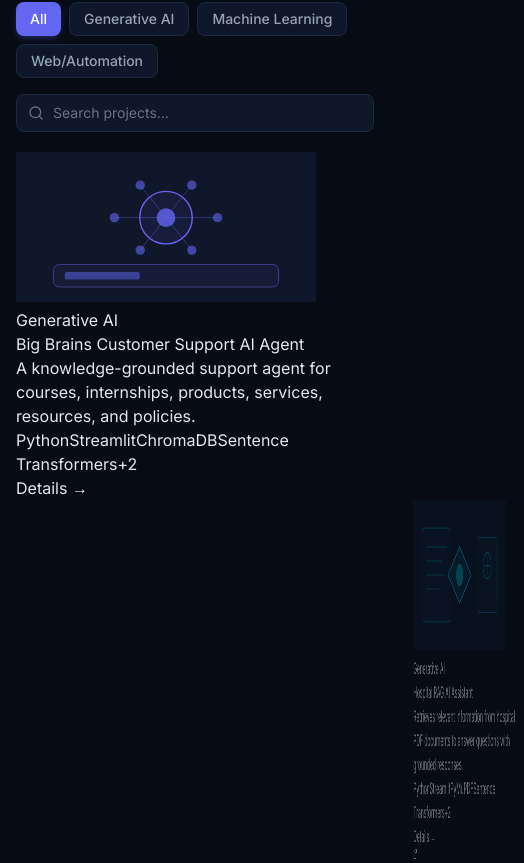
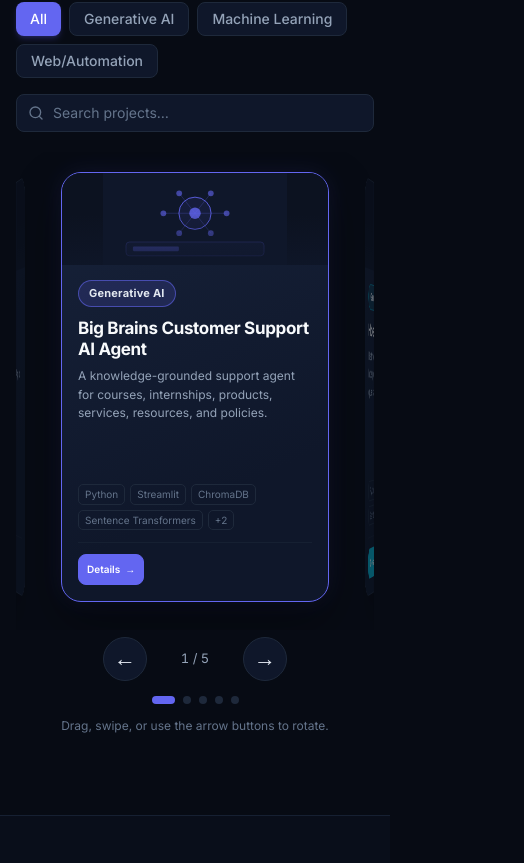
Before and after one commit to muhammdumardev-hash/muhammad-umar-portfolio, a React (Vite) app: page / in a window 390 px wide. Shown: the part 3601-4464 px from the top of the page, 524 px wide, since content can reach past the window. Built offline with nearby package versions, Linux system fonts and the light colour scheme.

Commit message:
Style the Selected Work 3D project carousel

```diff
--- a/src/index.css
+++ b/src/index.css
@@ -116,3 +116,300 @@ body {
   mask-composite: exclude;
   pointer-events: none;
 }
+
+
+
+/* Selected Work — interactive 360-degree 3D project carousel */
+:root {
+  --projects-card-width: 340px;
+  --projects-card-height: 410px;
+}
+
+.projects-3d-stage {
+  position: relative;
+  height: calc(var(--projects-card-height) + 56px);
+  padding-top: 24px;
+  overflow: hidden;
+  perspective: 1500px;
+  touch-action: pan-y;
+  cursor: grab;
+  user-select: none;
+  -webkit-user-select: none;
+}
+
+.projects-3d-stage:active {
+  cursor: grabbing;
+}
+
+.projects-3d-ring {
+  position: relative;
+  width: var(--projects-card-width);
+  height: var(--projects-card-height);
+  margin: 0 auto;
+  transform-style: preserve-3d;
+  will-change: transform;
+  transition: transform 650ms cubic-bezier(0.2, 0.75, 0.25, 1);
+}
+
+.projects-3d-card {
+  position: absolute;
+  inset: 0;
+  display: flex;
+  flex-direction: column;
+  overflow: hidden;
+  width: var(--projects-card-width);
+  height: var(--projects-card-height);
+  border: 1px solid var(--color-border);
+  border-radius: 20px;
+  background: linear-gradient(155deg, #17223a, var(--color-bg-card) 72%);
+  box-shadow: 0 18px 42px rgba(0, 0, 0, 0.34);
+  text-align: left;
+  backface-visibility: hidden;
+  -webkit-backface-visibility: hidden;
+  transition: border-color 250ms ease, opacity 350ms ease, box-shadow 250ms ease;
+}
+
+.projects-3d-card.is-active {
+  border-color: var(--project-accent, var(--color-accent));
+  box-shadow: 0 20px 48px rgba(0, 0, 0, 0.38), 0 0 24px color-mix(in srgb, var(--project-accent, var(--color-accent)) 12%, transparent);
+}
+
+.projects-3d-card:not(.is-active) a {
+  pointer-events: none;
+}
+
+.projects-3d-visual {
+  position: relative;
+  display: block;
+  flex: 0 0 92px;
+  width: 100%;
+  overflow: hidden;
+  border: 0;
+  padding: 0;
+  background: var(--color-bg-elevated);
+  text-align: left;
+  cursor: pointer;
+}
+
+.projects-3d-visual > * {
+  height: 100%;
+  width: 100%;
+}
+
+.projects-3d-visual-shade {
+  position: absolute;
+  inset: 0;
+  pointer-events: none;
+  background: linear-gradient(to bottom, transparent 45%, rgba(15, 23, 42, 0.78));
+}
+
+.projects-3d-content {
+  display: flex;
+  flex: 1;
+  min-height: 0;
+  flex-direction: column;
+  padding: 16px 19px 17px;
+}
+
+.projects-3d-category {
+  align-self: flex-start;
+  border: 1px solid color-mix(in srgb, var(--project-accent, var(--color-accent)) 58%, transparent);
+  border-radius: 999px;
+  background: color-mix(in srgb, var(--project-accent, var(--color-accent)) 17%, transparent);
+  padding: 4px 10px;
+  color: var(--color-text);
+  font-size: 11px;
+  font-weight: 650;
+  letter-spacing: 0.02em;
+}
+
+.projects-3d-content h3 {
+  margin: 11px 0 7px;
+  color: #f8fafc;
+  font-size: 18px;
+  font-weight: 700;
+  line-height: 1.25;
+  letter-spacing: -0.02em;
+}
+
+.projects-3d-description {
+  display: -webkit-box;
+  overflow: hidden;
+  margin: 0;
+  color: var(--color-text-muted);
+  font-size: 12.5px;
+  line-height: 1.55;
+  -webkit-box-orient: vertical;
+  -webkit-line-clamp: 3;
+}
+
+.projects-3d-tags {
+  display: flex;
+  flex-wrap: wrap;
+  gap: 5px;
+  margin-top: auto;
+  padding-top: 12px;
+}
+
+.projects-3d-tags span {
+  border: 1px solid var(--color-border);
+  border-radius: 5px;
+  padding: 3px 6px;
+  color: var(--color-text-dim);
+  font-size: 10px;
+  line-height: 1.25;
+}
+
+.projects-3d-actions {
+  display: flex;
+  align-items: center;
+  gap: 8px;
+  margin-top: 12px;
+  border-top: 1px solid var(--color-border-subtle);
+  padding-top: 11px;
+}
+
+.projects-3d-details,
+.projects-3d-links a {
+  display: inline-flex;
+  align-items: center;
+  justify-content: center;
+  gap: 5px;
+  border: 1px solid var(--color-border);
+  border-radius: 8px;
+  padding: 7px 9px;
+  color: var(--color-text-muted);
+  font-size: 11px;
+  font-weight: 600;
+  text-decoration: none;
+  white-space: nowrap;
+  transition: color 180ms ease, border-color 180ms ease, background 180ms ease;
+}
+
+.projects-3d-details {
+  border-color: var(--project-accent, var(--color-accent));
+  background: var(--project-accent, var(--color-accent));
+  color: #fff;
+  cursor: pointer;
+}
+
+.projects-3d-details:hover,
+.projects-3d-links a:hover {
+  border-color: var(--project-accent, var(--color-accent));
+  color: #fff;
+}
+
+.projects-3d-links {
+  display: flex;
+  gap: 6px;
+  margin-left: auto;
+}
+
+.projects-3d-links a {
+  background: rgba(255, 255, 255, 0.02);
+}
+
+.projects-3d-navigation {
+  display: flex;
+  align-items: center;
+  justify-content: center;
+  gap: 18px;
+  margin-top: 7px;
+}
+
+.projects-3d-navigation button {
+  display: grid;
+  width: 44px;
+  height: 44px;
+  place-items: center;
+  border: 1px solid var(--color-border);
+  border-radius: 50%;
+  background: var(--color-bg-card);
+  color: var(--color-text);
+  font-size: 22px;
+  cursor: pointer;
+  transition: border-color 180ms ease, transform 180ms ease;
+}
+
+.projects-3d-navigation button:hover {
+  transform: scale(1.05);
+  border-color: var(--color-accent);
+}
+
+.projects-3d-count {
+  min-width: 60px;
+  color: var(--color-text-muted);
+  font-size: 13px;
+  font-variant-numeric: tabular-nums;
+  text-align: center;
+}
+
+.projects-3d-dots {
+  display: flex;
+  justify-content: center;
+  align-items: center;
+  gap: 8px;
+  margin-top: 15px;
+}
+
+.projects-3d-dots button {
+  width: 8px;
+  height: 8px;
+  border: 0;
+  border-radius: 999px;
+  padding: 0;
+  background: var(--color-border);
+  cursor: pointer;
+  transition: width 220ms ease, background 220ms ease;
+}
+
+.projects-3d-dots button[aria-current="true"] {
+  width: 23px;
+  background: var(--color-accent);
+}
+
+.projects-3d-hint {
+  margin: 13px 0 0;
+  color: var(--color-text-dim);
+  font-size: 12px;
+  text-align: center;
+}
+
+@media (max-width: 600px) {
+  :root {
+    --projects-card-width: 268px;
+    --projects-card-height: 430px;
+  }
+
+  .projects-3d-stage {
+    height: calc(var(--projects-card-height) + 48px);
+    padding-top: 20px;
+  }
+
+  .projects-3d-content {
+    padding: 15px 16px 16px;
+  }
+
+  .projects-3d-content h3 {
+    font-size: 17px;
+  }
+
+  .projects-3d-description {
+    font-size: 12px;
+  }
+
+  .projects-3d-links a,
+  .projects-3d-details {
+    padding: 7px 8px;
+    font-size: 10px;
+  }
+}
+
+@media (prefers-reduced-motion: reduce) {
+  .projects-3d-ring,
+  .projects-3d-card,
+  .projects-3d-navigation button,
+  .projects-3d-dots button {
+    transition-duration: 0.01ms;
+  }
+}
```
